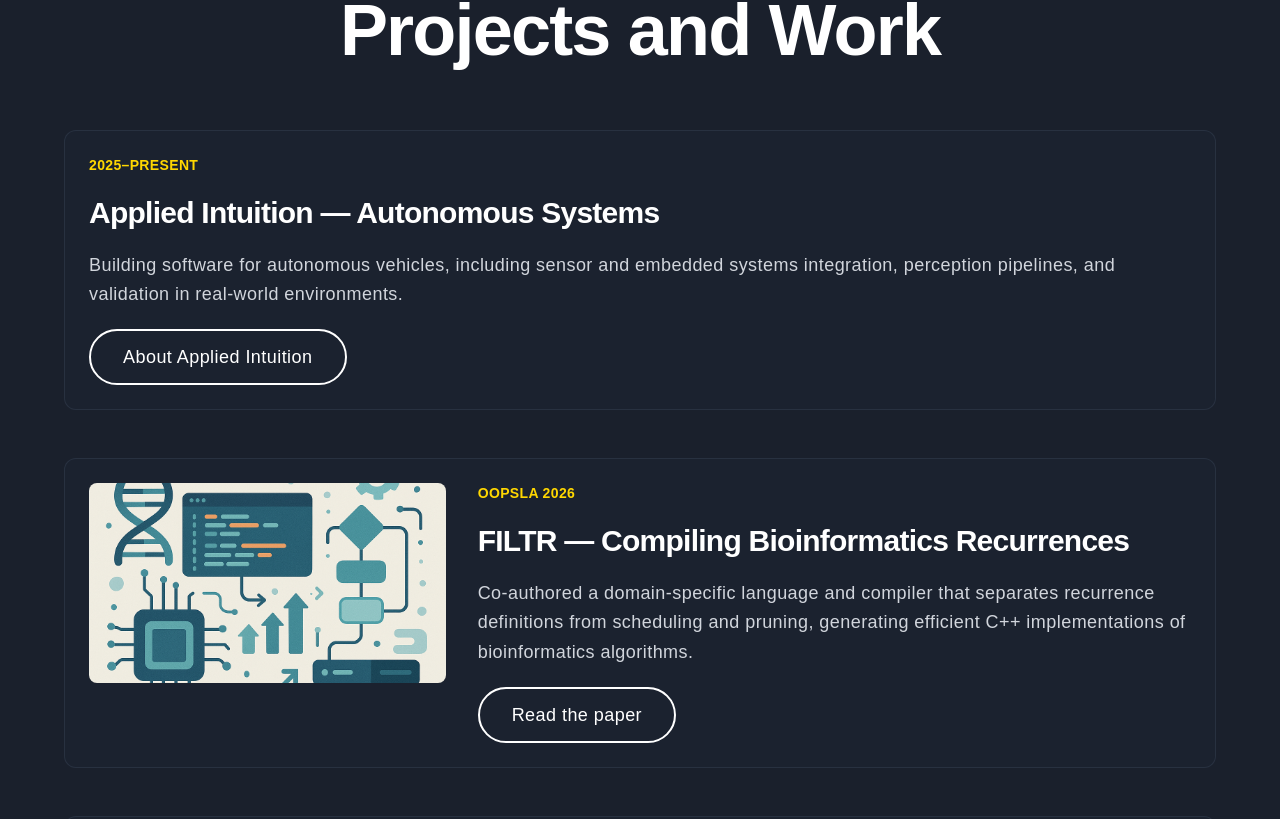
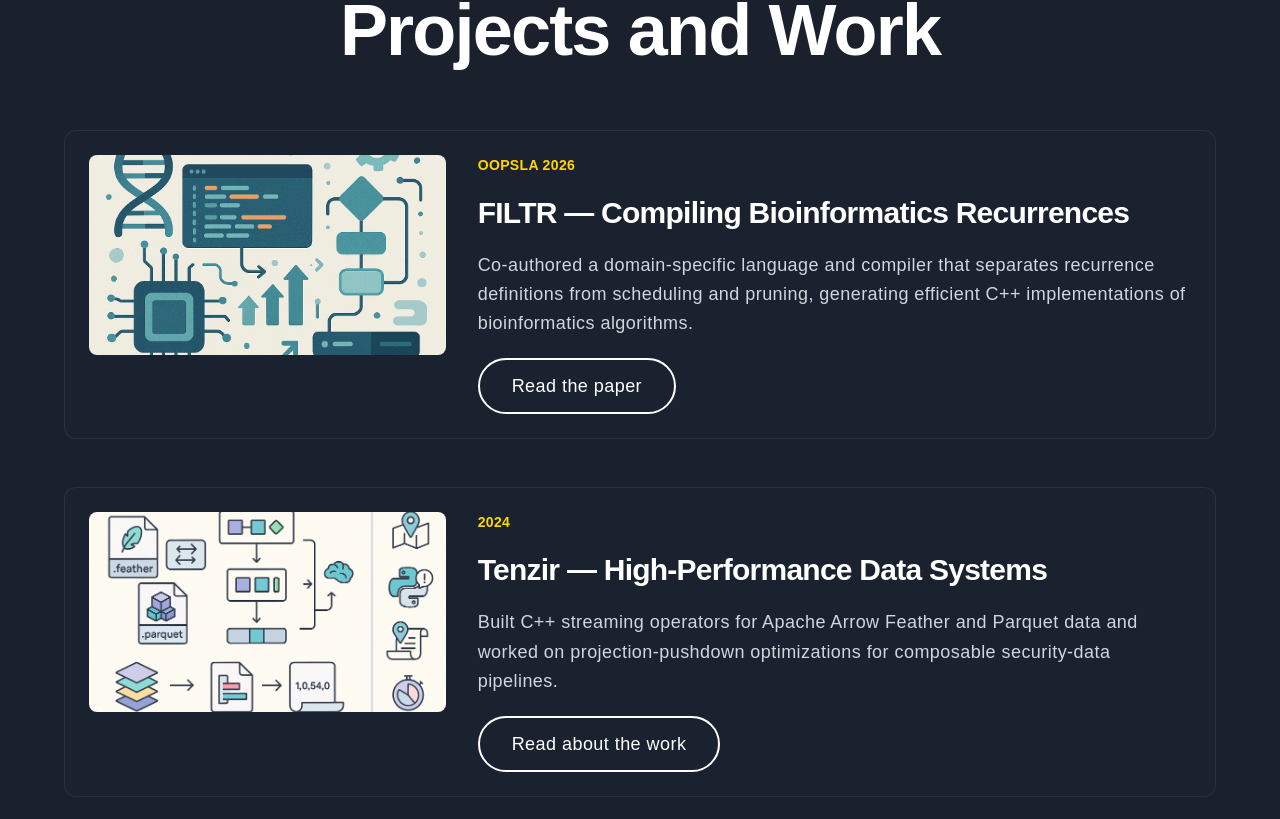
Before and after one commit to balavinaithirthan/portfolio-website, a Next.js app: page / in a window 1280 px wide. Shown: the part 1250-2069 px from the top of the page. Built offline with nearby package versions, Linux system fonts and the light colour scheme.

Commit message:
Remove Applied Intuition and SLB cards; add illustrated research images

```diff
--- a/app/components/ProjectsAndWork.jsx
+++ b/app/components/ProjectsAndWork.jsx
@@ -1,15 +1,7 @@
 import ProjectCard from "./ProjectCard";
 
 const projects = [
-  {
-    title: "Applied Intuition — Autonomous Systems",
-    period: "2025–present",
-    description:
-      "Building software for autonomous vehicles, including sensor and embedded systems integration, perception pipelines, and validation in real-world environments.",
-    link: "https://www.appliedintuition.com/",
-    linkLabel: "About Applied Intuition",
-  },
-  {
+ {
     title: "FILTR — Compiling Bioinformatics Recurrences",
     period: "OOPSLA 2026",
     description:
@@ -34,6 +26,7 @@ const projects = [
       "Contributed to research on an augmented-reality science-learning experience that combines interactive storytelling with large language models, published at CHI 2024.",
     link: "https://doi.org/10.1145/3613904.3642041",
     linkLabel: "Read the paper",
+    imagePath: "/Images/moon-story.svg",
   },
   {
     title: "UCSF — Cancer and Proteomics Research",
@@ -42,16 +35,9 @@ const projects = [
       "At the Burlingame Lab, I modeled cancer-drug response and co-authored a study on improved profiling of newly synthesized proteins.",
     link: "https://pubmed.ncbi.nlm.nih.gov/36642223/",
     linkLabel: "Read the publication",
+    imagePath: "/Images/ucsf-research.svg",
   },
-  {
-    title: "SLB — Embedded and IoT Systems",
-    period: "2023",
-    description:
-      "Developed edge software for remote monitoring of methane-sensing hardware, including fault detection and connectivity for deployed sensor systems.",
-    link: "https://www.slb.com/",
-    linkLabel: "About SLB",
-  },
-  {
+ {
     title: "Cancer Drug Response Modeling",
     period: "Davidson Fellowship",
     description:
```
Also changed, not shown: public/Images/moon-story.svg (added), public/Images/ucsf-research.svg (added).
